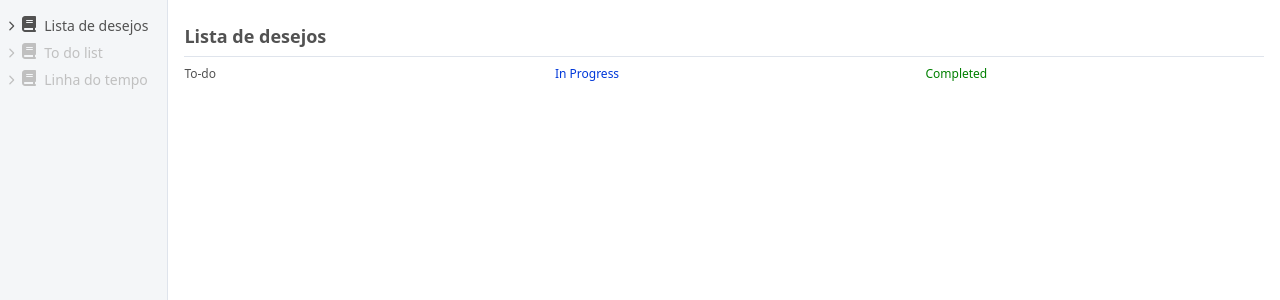
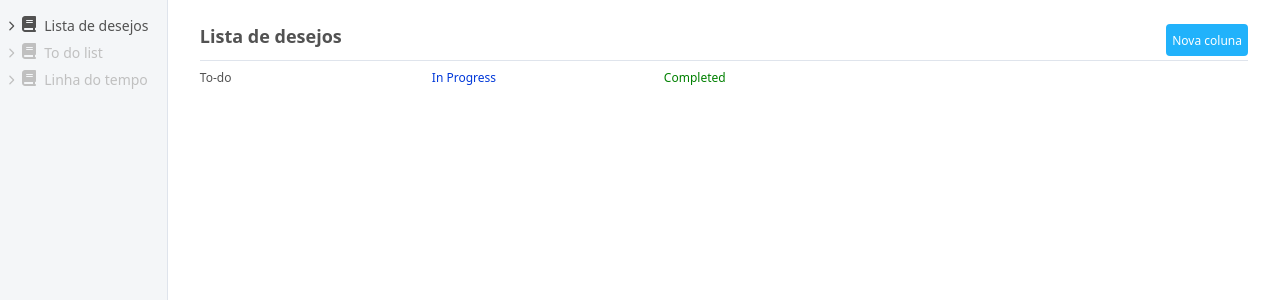
Before and after one commit to BeatrizBergamo/journal-handbook, a React app: page / in a window 1280 px wide. Shown: the top 300 px of the page. Built offline with nearby package versions, Linux system fonts and the light colour scheme.

Commit message:
feat: add column button

```diff
--- /dev/null
+++ b/src/components/button/index.ts
@@ -0,0 +1,46 @@
+import { Border, Colors, FontFamily, FontSize, FontWeight, Spacing } from "@components/constants";
+import styled from "styled-components";
+
+const buttonHeight = "32px";
+
+type ButtonVariants = "primary" | "secondary" | "callToAction";
+
+const buttonVariants: Record<ButtonVariants, { bg: string; action: string; border: string; text: string }> = {
+  primary: { bg: Colors.Blue, action: Colors.BlueDark, border: Colors.Blue, text: Colors.White },
+  secondary: { bg: Colors.GrayXLight, action: Colors.Blue, border: Colors.Blue, text: Colors.GrayDark },
+  callToAction: { bg: Colors.BlueXLight, action: Colors.BlueXLight, border: Colors.BlueXLight, text: Colors.White },
+};
+
+interface ButtonProps {
+  expanded?: boolean;
+  variant: ButtonVariants;
+}
+
+export const Button = styled.button<ButtonProps>`
+  margin-inline: auto;
+  margin-block: ${Spacing.Medium};
+  height: ${buttonHeight};
+  min-width: ${(props) => (props.expanded ? "100%" : `calc(${Spacing.XLarge} * 2)`)};
+  border: none;
+  border-radius: ${Border.Radius};
+  cursor: pointer;
+
+  font-family: ${FontFamily.Primary};
+  font-size: ${FontSize.XSmall};
+  font-weight: ${FontWeight.Medium};
+  text-align: center;
+
+  ${(props) => {
+    const variant = buttonVariants[props.variant];
+
+    return `
+      color: ${variant.text};
+      background-color: ${variant.bg};
+      border: ${variant.border} solid 2px;
+
+      &:active {
+        background-color: ${variant.action};
+      }
+    `;
+  }}
+`;
--- a/src/components/constants/index.ts
+++ b/src/components/constants/index.ts
@@ -18,6 +18,7 @@ export class Colors {
   static readonly GrayDark = "#525252";
   static readonly GrayXDark = "#161616";
 
+  static readonly BlueXLight = "#21B2FB";
   static readonly BlueLight = "#0038D9";
   static readonly Blue = "#8093B3";
   static readonly BlueDark = "#0B1D51";
--- a/src/components/constants/strings.ts
+++ b/src/components/constants/strings.ts
@@ -1,6 +1,6 @@
 export const strings = {
   wishlist: { title: "Lista de desejos", sidebar: "Lista de desejos" },
   todo: { title: "To-do-list", sidebar: "To-do-list" },
-  kanban: { columns: ["To-do", "In Progress", "Completed"] },
+  kanban: { columns: ["To-do", "In Progress", "Completed"], addColumn: "Nova coluna" },
   timeline: { title: "Linha do tempo", sidebar: "Linha do tempo" },
 };
--- a/src/components/kanban/kanban-column.component.tsx
+++ b/src/components/kanban/kanban-column.component.tsx
@@ -36,7 +36,6 @@ export const KanbanColumn: React.FC<KanbanColumnProps> = ({ label, icon, color,
           </Flex.Item>
         )}
       </Flex>
-      <Separator size={Spacing.Small} />
       {children}
     </KanbanColumnWrapper>
   );
--- a/src/components/kanban/kanban.component.styled.ts
+++ b/src/components/kanban/kanban.component.styled.ts
@@ -1,3 +1,4 @@
+import { Button } from "@components/button";
 import { Spacing } from "@components/constants";
 import styled from "styled-components";
 
@@ -9,9 +10,23 @@ export const KanbanWrapper = styled.div`
 
 export const KanbanColumnsWrapper = styled.div`
   display: flex;
+  height: 100%;
   gap: ${Spacing.Large};
 `;
 
+const kanbanColumnWidth = "200px";
+
 export const KanbanColumnWrapper = styled.div`
-  flex: 1;
+  display: flex;
+  flex-direction: column;
+  gap: ${Spacing.XSmall};
+  height: 100%;
+  width: ${kanbanColumnWidth};
 `;
+
+export const AddColumnButton = styled(Button)`
+  min-width: auto;
+  padding: ${Spacing.XSmall};
+  /* height: auto; */
+  margin: 0;
+`;
--- a/src/components/kanban/kanban.component.tsx
+++ b/src/components/kanban/kanban.component.tsx
@@ -1,13 +1,28 @@
 import React from "react";
-import { KanbanColumnsWrapper, KanbanWrapper } from "./kanban.component.styled";
+
+import { Divider, Separator } from "@components/box";
+import { Spacing, strings } from "@components/constants";
+import { Flex } from "@components/flex";
 import { H2 } from "@components/typography";
-import { Spacing, strings } from "@components/constants";
-import { Divider, Separator } from "@components/box";
+import { AddColumnButton, KanbanColumnsWrapper, KanbanWrapper } from "./kanban.component.styled";
 
-export const Kanban: React.FC<React.PropsWithChildren> = ({ children }) => {
+interface KanbanProps {
+  title: string;
+  children?: React.ReactNode;
+}
+
+export const Kanban: React.FC<KanbanProps> = ({ title, children }) => {
   return (
     <KanbanWrapper>
-      <H2>{strings.wishlist.title}</H2>
+      <Flex>
+        <Flex.Item vAlign="flex-start">
+          <H2>{title}</H2>
+        </Flex.Item>
+        <Flex.Item vAlign="flex-end" hAlign="flex-end" noGrow>
+          <AddColumnButton variant="callToAction">{strings.kanban.addColumn}</AddColumnButton>
+        </Flex.Item>
+      </Flex>
+      <Separator size={Spacing.XSmall} />
       <Divider />
       <Separator size={Spacing.Small} />
       <KanbanColumnsWrapper>{children}</KanbanColumnsWrapper>
--- a/src/components/layout/layout.component.styled.ts
+++ b/src/components/layout/layout.component.styled.ts
@@ -12,5 +12,5 @@ export const LayoutMainWrapper = styled.main`
   height: 100%;
   display: flex;
   background-color: ${Colors.White};
-  padding-inline: ${Spacing.Medium};
+  padding-inline: ${Spacing.Large};
 `;
--- a/src/containers/kanban/kanban.container.tsx
+++ b/src/containers/kanban/kanban.container.tsx
@@ -3,7 +3,7 @@ import { Kanban, KanbanColumn } from "@components/kanban";
 
 export const KanbanContainer = () => {
   return (
-    <Kanban>
+    <Kanban title={strings.wishlist.title}>
       <KanbanColumn label={strings.kanban.columns[0]} />
       <KanbanColumn label={strings.kanban.columns[1]} color={Colors.BlueLight} />
       <KanbanColumn label={strings.kanban.columns[2]} color={Colors.Green} />
```
